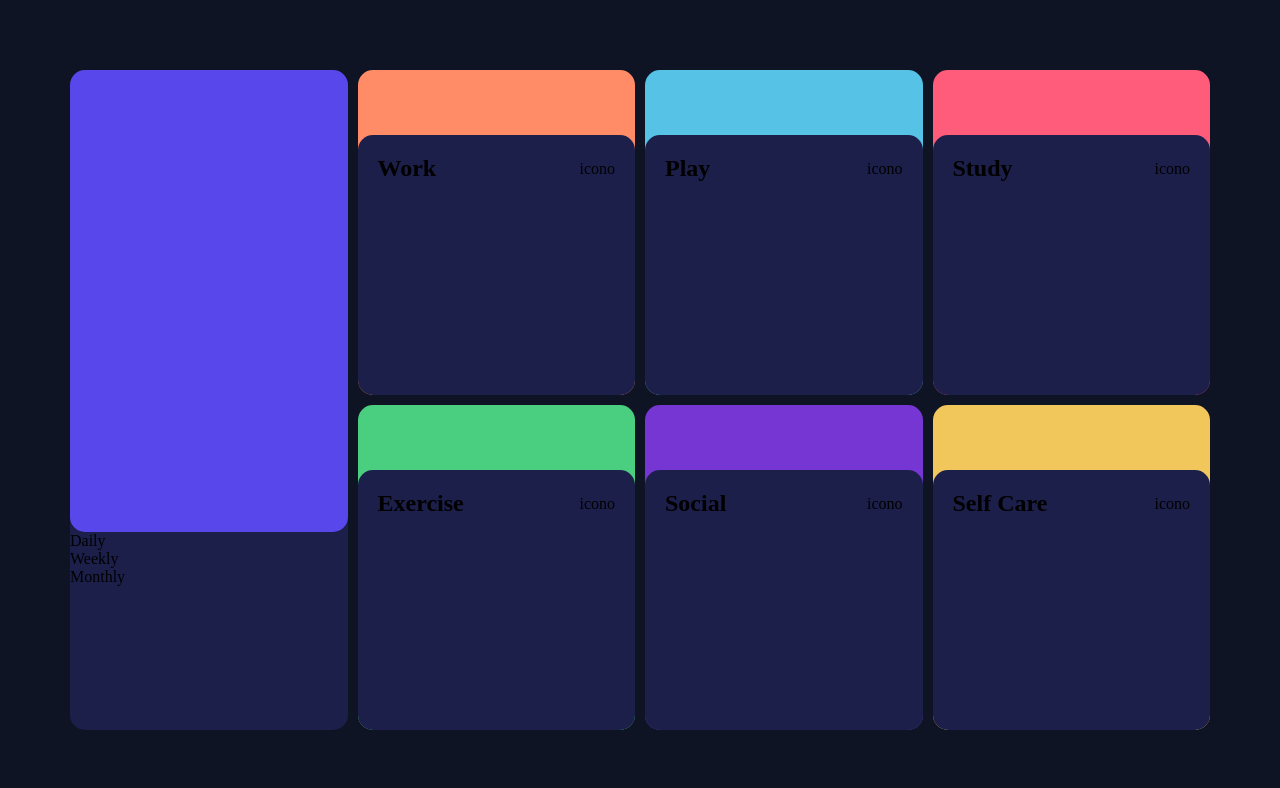
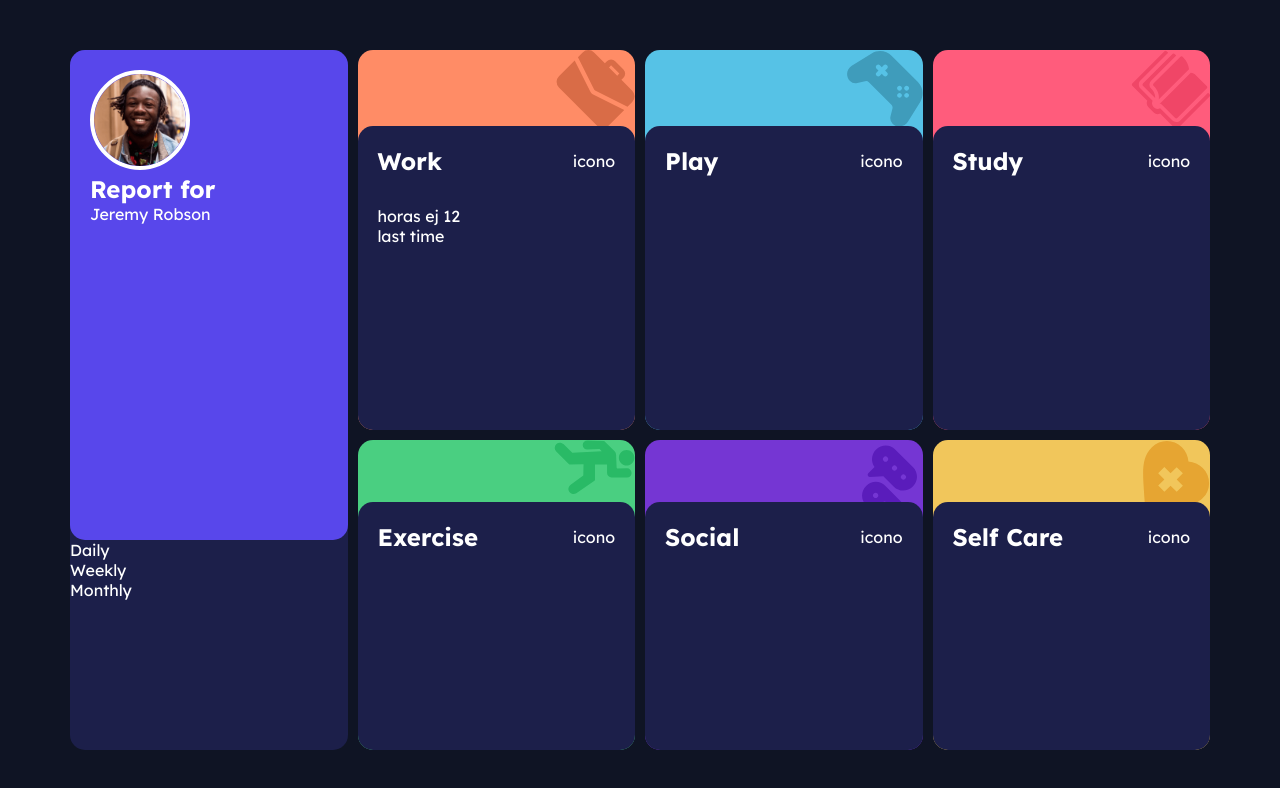
Before and after one commit to Lunari-Roxx/time-tracking, a plain HTML site: page index.html in a window 1280 px wide. Drawn offline with Linux system fonts and the light colour scheme.

Commit message:
HTML tags finished
I added the basic tags I needed to have the complete structure of the page, now just to do the styles.
I have a problem to resolve, the borders of cards (except the first) had a little overflow of the background color of them.

```diff
--- a/index.html
+++ b/index.html
@@ -11,7 +11,13 @@
 <body>
     <main>
         <div class="card profile">
-            <div class="profile__header"></div>
+            <div class="profile__header">
+                <img src="image-jeremy.png" alt="jeremy" class="img__profile">
+                <div class="profile__desc">
+                    <h2>Report for</h2>
+                    <p>Jeremy Robson</p>
+                </div>
+            </div>
             <div class="profile__intervals">
                 <p>Daily</p>
                 <p>Weekly</p>
@@ -24,6 +30,10 @@
                 <div class="topic">
                     <h2>Work</h2>
                     <span>icono</span>
+                </div>
+                <div class="timers">
+                    <p>horas ej 12</p>
+                    <p>last time</p>
                 </div>
             </div>
         </div>
--- a/styles.css
+++ b/styles.css
@@ -1,5 +1,4 @@
-
-
+@import url('https://fonts.googleapis.com/css2?family=Lexend+Deca:wght@400;700&display=swap');
 /*
 ## Colors
 
@@ -28,6 +27,15 @@
 - Font size: 18px (card titles e.g. Work, Play)
 
 ### Font
+
+## Typography
+
+
+
+- Family: [Rubik](https://fonts.google.com/specimen/Rubik)
+- Weights: 300, 400, 500
+
+
 */
 
 
@@ -36,10 +44,11 @@
     padding: 0;
     margin: 0;
     box-sizing: border-box;
+    color: #fff;
 }
 
 body{
-
+    font-family: 'Lexend Deca', sans-serif;
 }
 
 :root{
@@ -68,49 +77,61 @@ main{
     height: 100vh;
     display: grid;
     grid-template-columns: repeat(4, 1fr);
-    padding: 70px;
+    padding: 50px 70px ;
     gap: 10px;
     background-color: var(--Very-dark-blue);
 }
 
-/*Card display and first card*/
+/*Cards display */
 
 .card{
     border-radius: 15px;
     background-color: var(--Dark-blue);
     display: flex;
     flex-direction: column;
+    background-repeat: no-repeat;
+    background-position: top right;
+
 }
 
 .card:nth-child(2){
     background-color: var(--Light-red-work);
+    background-image: url(icon-work.svg);
+
 
 }
 
 .card:nth-child(3){
     background-color: var(--Soft-blue--play);
+    background-image: url(icon-play.svg);
 
 }
 
 .card:nth-child(4){
     background-color: var(--Light-red-study);
+    background-image: url(icon-study.svg);
 
 }
 
 .card:nth-child(5){
     background-color: var(--Limegreen-exercise);
+    background-image: url(icon-exercise.svg);
 
 }
 
 .card:nth-child(6){
     background-color: var(--Violet-social);
+    background-image: url(icon-social.svg);
 
 }
 
 .card:nth-child(7){
     background-color: var(--Soft-orange-self-care);
+    background-image: url(icon-self-care.svg);
 
 }
+
+/*first card*/
 
 .profile{
     grid-row: 1 / 3;
@@ -124,6 +145,7 @@ main{
     height: 70%;
     border-radius: 15px ;
     background-color: var(--blue);
+    padding: 20px;
 }
 
 .profile__intervals{
@@ -131,6 +153,12 @@ main{
     height: 30%;
     border-radius: 0 0 15px 15px;
 
+}
+
+.img__profile{
+    width: 100px;
+    border: solid #fff 4px;
+    border-radius: 50%;
 }
 
 /*rest of cards*/
@@ -146,6 +174,8 @@ main{
     background-color: var(--Dark-blue);
     border-radius: 15px;
     padding: 20px;
+    display: flex;
+    flex-direction: column;
 }
 
 .topic{
@@ -153,6 +183,10 @@ main{
     width: 100%;
     justify-content: space-between;
     align-items: center;
+}
+
+.timers{
+margin-top: 30px;
 }
 
 
@@ -164,6 +198,7 @@ main{
 
     main{
         grid-template-columns: 1fr;
+        height: 200vh;
     }
 
 
```
